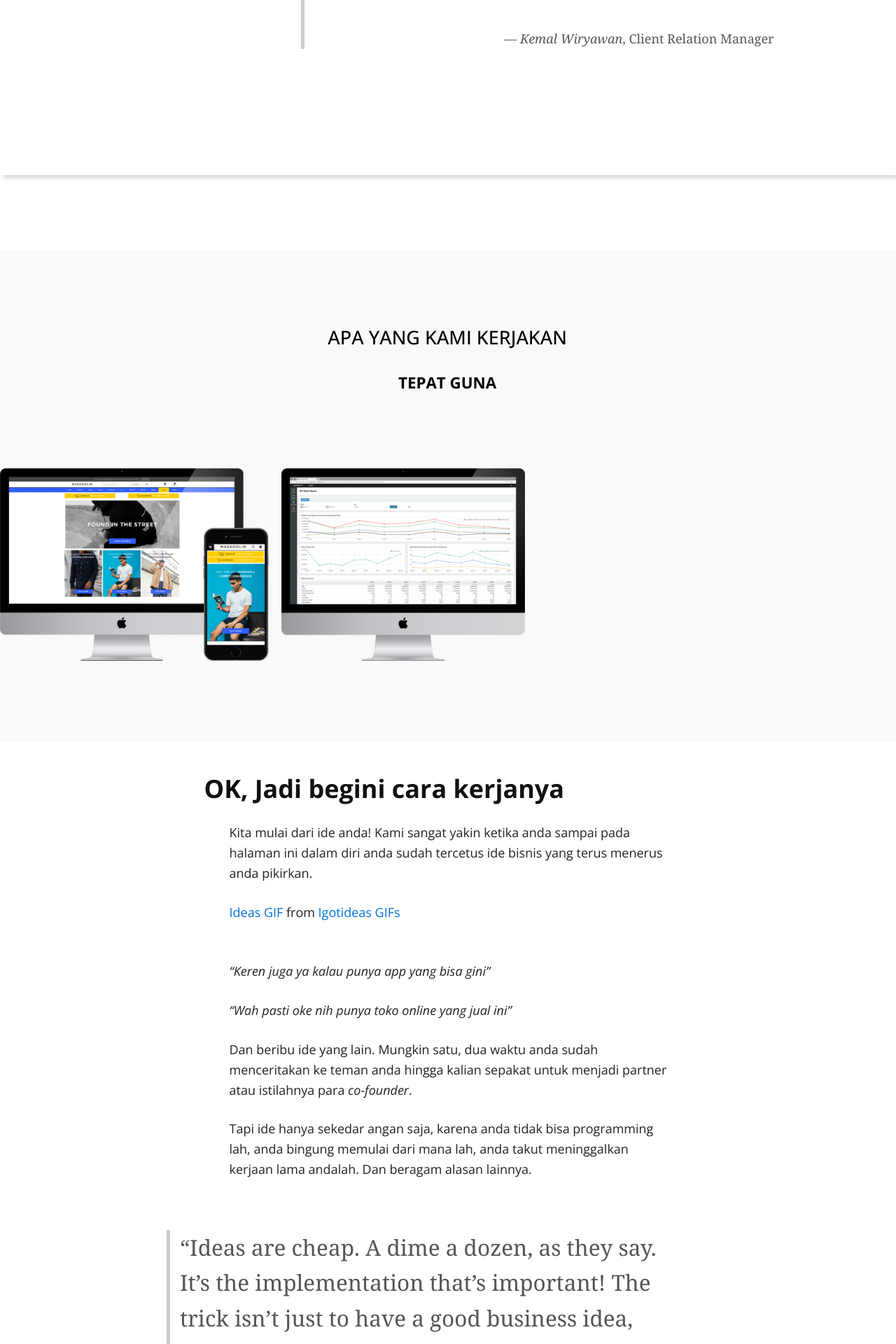
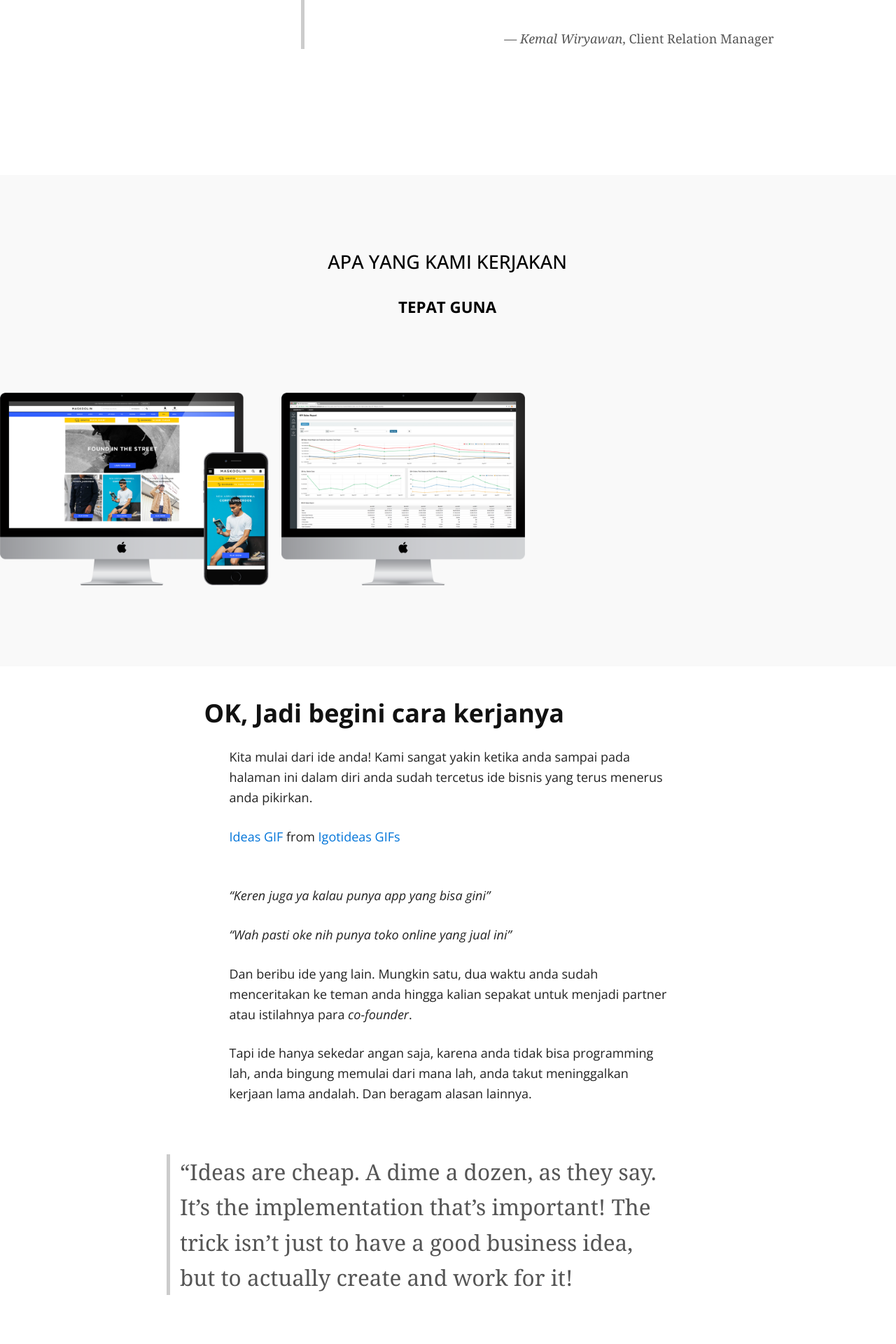
Before and after one commit to kemtol/rocktokom, a Jekyll site: the page built from index.md, in a window 1280 px wide. Shown: the part 3797-5717 px from the top of the page at 70% size. Built offline with Jekyll 4.4.1, drawn with Linux system fonts in a browser that asks for light colours; nearby versions of some CDN libraries; a script that is not in the unit is left out; our own code applies the rules of GitHub Pages for plain Markdown files.

Commit message:
Update default.html

```diff
--- a/_layouts/default.html
+++ b/_layouts/default.html
@@ -91,7 +91,6 @@
     #landing--page--2 .perks, #landing--page--2 .btn-wa{width:100%;max-width:1200px;margin:auto}
 
     #landing--page--3{
-      margin-bottom:6rem;
       padding-bottom:6rem;
       box-shadow:5px 5px 5px #ddd;
     }
```
